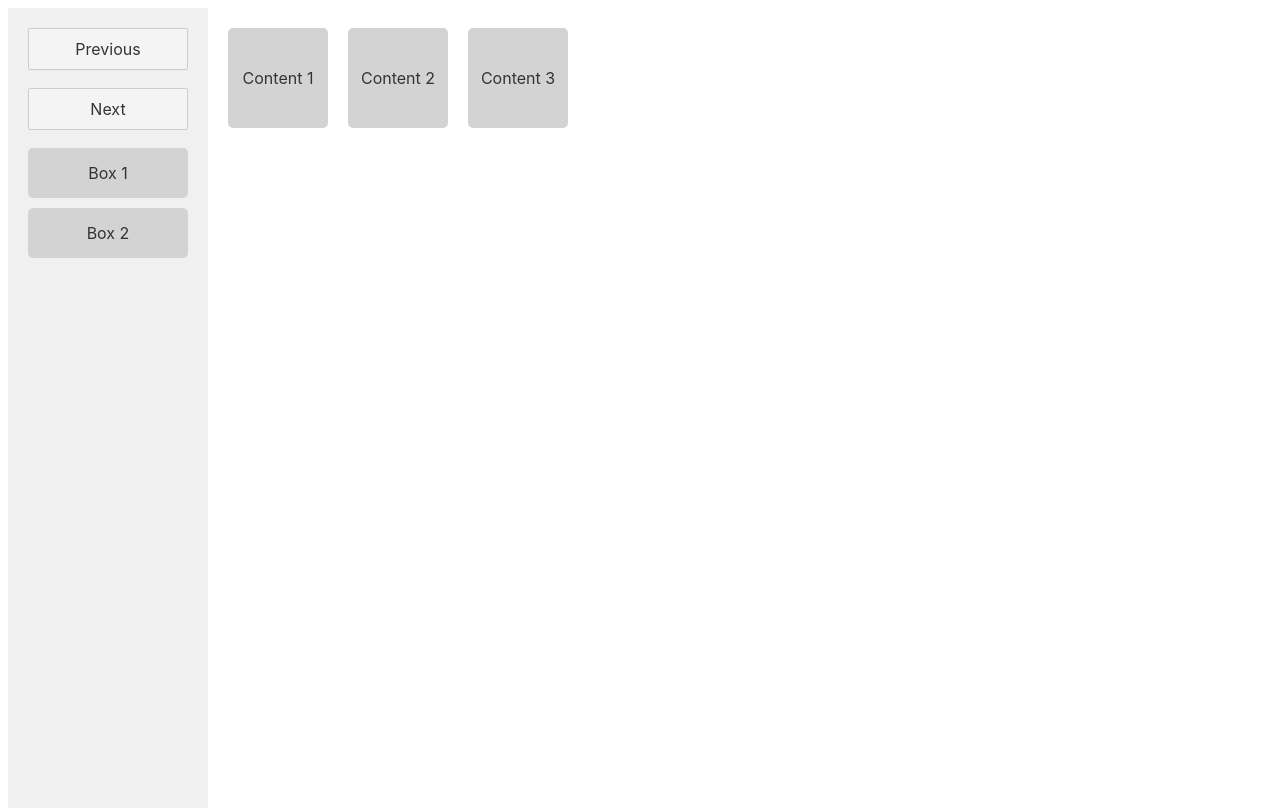
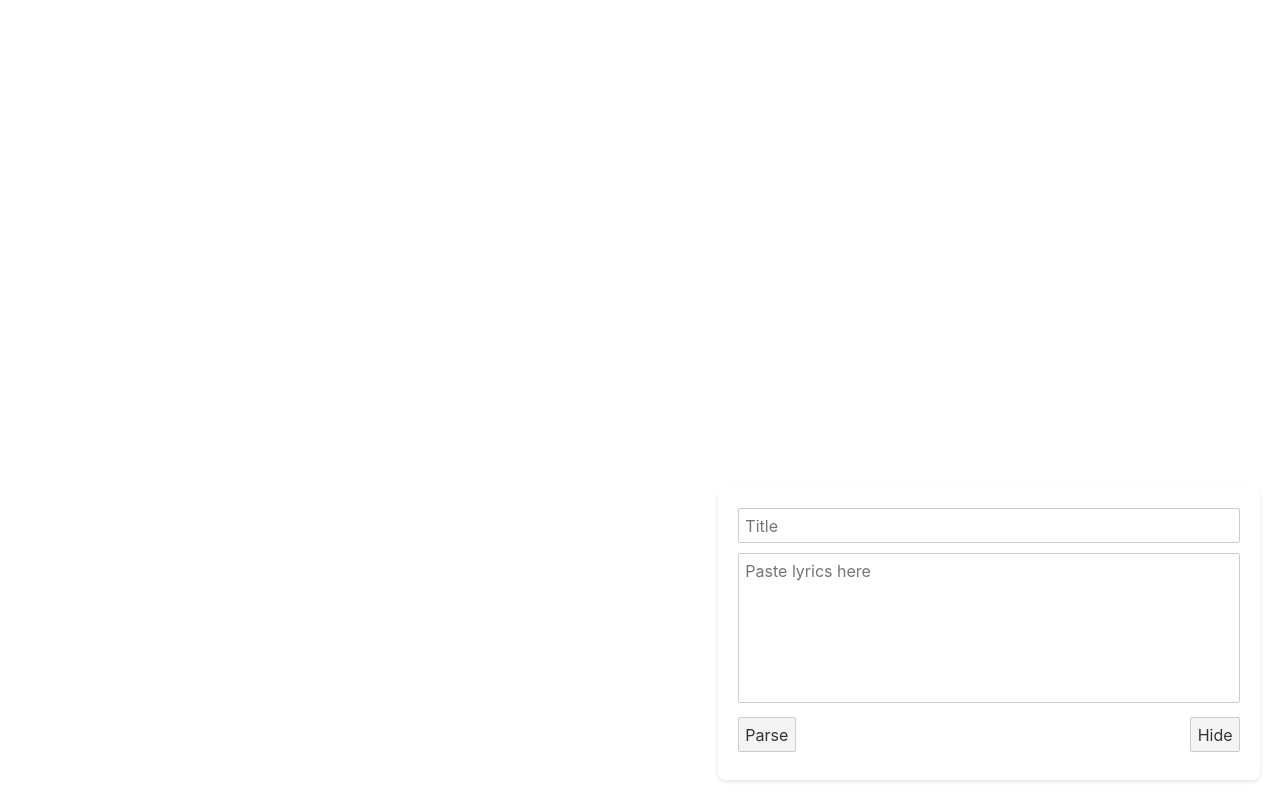
Before and after one commit to Yukinyaa/JPKRaraoke-helper, a Svelte app: page / in a window 1280 px wide. Built offline with nearby package versions, Linux system fonts and the light colour scheme.

Commit message:
letsgooo

```diff
--- a/src/App.svelte
+++ b/src/App.svelte
@@ -1,48 +1,23 @@
 <script>
   import ControlBar from './ControlBar.svelte';
+  import LyricsInput from './LyricsInput.svelte';
 </script>
 
 <style>
-  .container {
-    display: flex;
-    height: 100vh;
-  }
-
-  .sidebar {
-    width: 200px;
-    background-color: #f0f0f0;
-  }
-
-  .main-content {
-    flex-grow: 1;
-    background-color: #fff;
-    padding: 20px;
-    display: flex;
-    flex-wrap: wrap;
-    gap: 20px; /* Space between placeholder boxes */
-  }
-
-  .placeholder-box {
-    width: 100px;
-    height: 100px;
-    background-color: #d3d3d3;
-    border-radius: 5px;
-    display: flex;
-    align-items: center;
-    justify-content: center;
-    color: #333;
+  .lyrics-input-container {
+    position: fixed; /* Fixed positioning relative to the viewport */
+    right: 0; /* Align to the right edge */
+    bottom: 0; /* Align to the bottom edge */
+    margin: 20px; /* Add some margin for spacing from the edges */
+    background-color: rgba(255, 255, 255, 0.9); /* Optional: Add a background color with some transparency */
+    padding: 10px; /* Add some padding around the content */
+    border-radius: 8px; /* Optional: Add rounded corners */
+    box-shadow: 0 2px 4px rgba(0, 0, 0, 0.1); /* Optional: Add a subtle shadow for better visibility */
   }
 </style>
 
-<div class="container">
-  <div class="sidebar">
-    <ControlBar />
+<main>
+  <div class="lyrics-input-container">
+    <LyricsInput />
   </div>
-  <div class="main-content">
-    <!-- Placeholder boxes in the main content area -->
-    <div class="placeholder-box">Content 1</div>
-    <div class="placeholder-box">Content 2</div>
-    <div class="placeholder-box">Content 3</div>
-    <!-- Add more placeholders as needed -->
-  </div>
-</div>
+</main>
--- /dev/null
+++ b/src/LyricsInput.svelte
@@ -0,0 +1,60 @@
+<script>
+  import { slide } from 'svelte/transition';
+  let title = '';
+  let lyrics = '';
+  let isVisible = true;
+
+  function toggleVisibility() {
+    isVisible = !isVisible;
+  }
+
+  function parseLyrics() {
+    console.log({ title, lyrics });
+  }
+</script>
+
+<style>
+  .container {
+    position: relative; /* Needed for absolute positioning of children */
+    padding: 10px;
+    box-sizing: border-box; /* Ensures padding is included in total width/height */
+  }
+
+  input[type="text"], textarea {
+    width: 100%; /* Ensures alignment */
+    margin-bottom: 10px; /* Space between elements */
+    box-sizing: border-box; /* Ensures padding/border are included in total width/height */
+  }
+
+  textarea {
+    height: 150px; /* Adjust height as needed */
+    resize: none; /* Prevent resizing */
+  }
+
+  .buttons {
+    display: flex;
+    justify-content: space-between; /* Aligns buttons to left and right */
+  }
+
+  .hide-button {
+    position: absolute;
+    right: 10px; /* Align to the right edge of the container */
+    bottom: 10px; /* Align to the bottom edge of the container */
+    cursor: pointer;
+  }
+</style>
+
+{#if isVisible}
+  <div class="container" transition:slide>
+    <input type="text" bind:value={title} placeholder="Title">
+    <textarea bind:value={lyrics} placeholder="Paste lyrics here"></textarea>
+    <div class="buttons">
+      <button on:click={parseLyrics}>Parse</button>
+      <!-- Parse button aligned to the left -->
+    </div>
+    <button class="hide-button" on:click={toggleVisibility}>Hide</button>
+    <!-- Hide button positioned at the bottom-right -->
+  </div>
+{:else}
+  <button on:click={toggleVisibility}>Show Lyrics Input</button>
+{/if}
```
